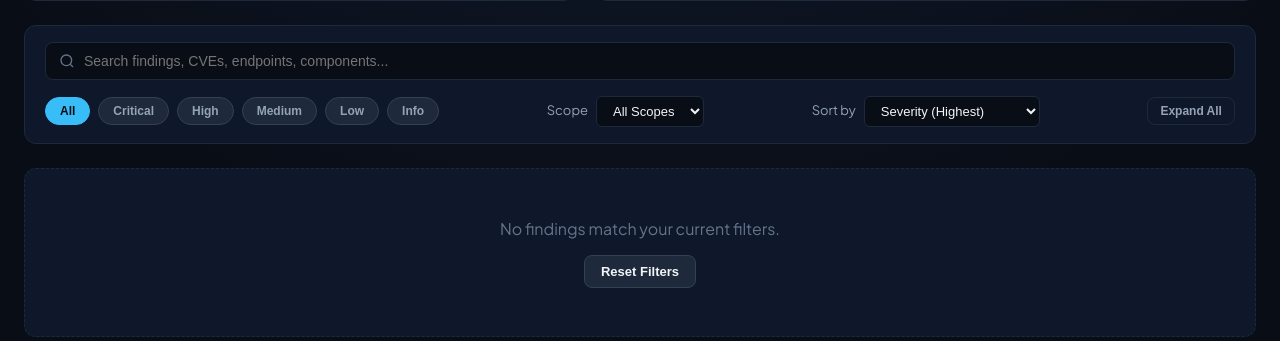
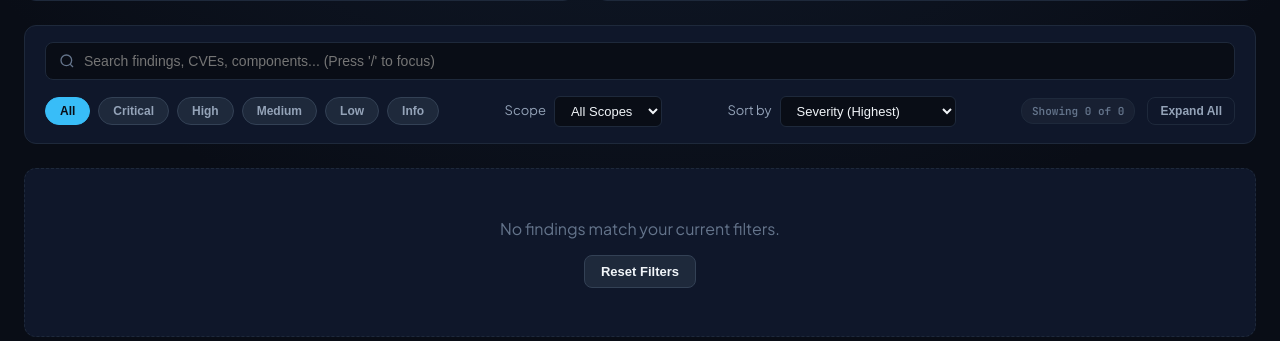
Before and after one commit to Sanjiv215/PySentra, a Flask app: page / in a window 1280 px wide. Shown: the part 594-935 px from the top of the page. Run offline with Flask 3, Linux system fonts and the light colour scheme; data that the repository does not hold is empty.

Commit message:
feat(ui): add findings counter, remediation copy-fix button, and keyboard navigation shortcuts

```diff
--- a/pysentra/dashboard/static/dashboard.css
+++ b/pysentra/dashboard/static/dashboard.css
@@ -506,6 +506,23 @@ body {
   cursor: pointer;
 }
 
+.toolbar-actions {
+  display: flex;
+  align-items: center;
+  gap: 12px;
+}
+
+.findings-count-pill {
+  font-family: var(--font-mono);
+  font-size: 11px;
+  font-weight: 600;
+  color: var(--text-dim);
+  background: rgba(255, 255, 255, 0.04);
+  padding: 4px 10px;
+  border-radius: 12px;
+  border: 1px solid var(--border-subtle);
+}
+
 /* Findings Stream */
 .findings-container {
   display: flex;
@@ -611,10 +628,22 @@ body {
   line-height: 1.5;
 }
 
+.remediation-header {
+  display: flex;
+  align-items: center;
+  justify-content: space-between;
+  margin-bottom: 6px;
+}
+
 .remediation-box b {
   color: #34D399;
   display: inline-block;
-  margin-right: 6px;
+}
+
+.remediation-text {
+  color: #E2E8F0;
+  font-size: 13px;
+  line-height: 1.5;
 }
 
 .poc-details {
--- a/pysentra/dashboard/static/dashboard.js
+++ b/pysentra/dashboard/static/dashboard.js
@@ -231,6 +231,29 @@
         resetAllFilters();
       }
     });
+
+    // Keyboard shortcuts: '/' to focus search, 'Escape' to clear
+    document.addEventListener('keydown', e => {
+      const activeTag = document.activeElement ? document.activeElement.tagName : '';
+      if (e.key === '/' && activeTag !== 'INPUT' && activeTag !== 'TEXTAREA') {
+        e.preventDefault();
+        const searchInput = document.querySelector('#search');
+        if (searchInput) {
+          searchInput.focus();
+          searchInput.select();
+        }
+      } else if (e.key === 'Escape') {
+        const searchInput = document.querySelector('#search');
+        if (searchInput && document.activeElement === searchInput) {
+          searchInput.value = '';
+          searchQuery = '';
+          const clearBtn = document.querySelector('#clear-search');
+          if (clearBtn) clearBtn.style.display = 'none';
+          searchInput.blur();
+          renderFindings();
+        }
+      }
+    });
   }
 
   function resetAllFilters() {
@@ -294,6 +317,12 @@
       return 0;
     });
 
+    // Update findings count indicator
+    const countEl = document.querySelector('#findings-count');
+    if (countEl) {
+      countEl.textContent = `Showing ${filtered.length} of ${findingsData.length}`;
+    }
+
     if (filtered.length === 0) {
       root.innerHTML = `
         <div class="empty-state">
@@ -356,7 +385,11 @@
           <p class="finding-desc">${escapeHtml(f.description)}</p>
 
           <div class="remediation-box">
-            <b>Remediation:</b> ${escapeHtml(f.remediation)}
+            <div class="remediation-header">
+              <b>Remediation Guidance</b>
+              <button class="copy-text-btn" data-copy="${escapeHtml(f.remediation)}" title="Copy remediation fix">Copy Fix</button>
+            </div>
+            <p class="remediation-text">${escapeHtml(f.remediation)}</p>
           </div>
 
           <details class="poc-details">
--- a/pysentra/dashboard/templates/index.html
+++ b/pysentra/dashboard/templates/index.html
@@ -98,7 +98,7 @@
       <section class="toolbar-panel">
         <div class="search-wrapper">
           <svg class="search-icon" width="16" height="16" viewBox="0 0 24 24" fill="none" stroke="currentColor" stroke-width="2"><circle cx="11" cy="11" r="8"/><line x1="21" y1="21" x2="16.65" y2="16.65"/></svg>
-          <input type="text" id="search" placeholder="Search findings, CVEs, endpoints, components..." aria-label="Search findings">
+          <input type="text" id="search" placeholder="Search findings, CVEs, components... (Press '/' to focus)" aria-label="Search findings">
           <button id="clear-search" class="clear-btn" style="display:none;" title="Clear search">&times;</button>
         </div>
 
@@ -130,7 +130,10 @@
             </select>
           </div>
 
-          <button id="expand-all-btn" class="btn btn-ghost">Expand All</button>
+          <div class="toolbar-actions">
+            <span class="findings-count-pill" id="findings-count"></span>
+            <button id="expand-all-btn" class="btn btn-ghost">Expand All</button>
+          </div>
         </div>
       </section>
 
```
